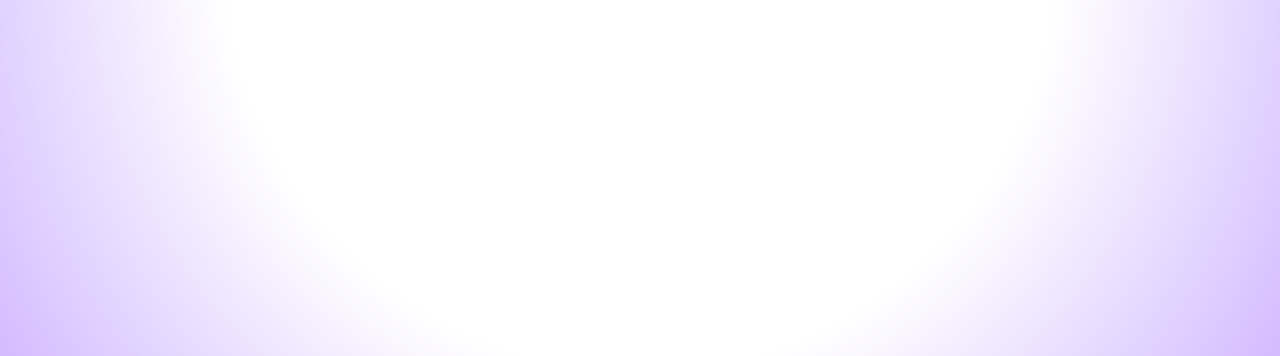
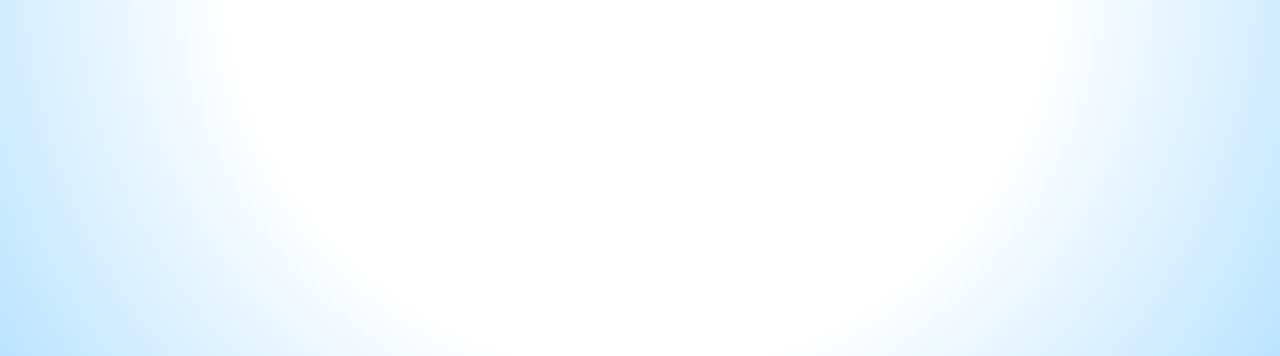
Before and after one commit to AlexTClarke/alextclarke.github.io, a plain HTML site: page index.html in a window 1280 px wide. Shown: the part 444-800 px from the top of the page. Drawn offline with Linux system fonts and the light colour scheme.

Commit message:
Update style.css

```diff
--- a/style.css
+++ b/style.css
@@ -12,7 +12,7 @@ body {
     vertical-align: middle;
     text-align: center;
     font-family: monospace;
-    background: radial-gradient(circle, rgba(255, 255, 255, 1) 55%, rgba(109, 30, 255, 0.3) 100%) fixed;
+    background: radial-gradient(circle, rgba(255, 255, 255, 1) 55%, rgba(30, 165, 255, 0.3) 100%) fixed;
 }
 
 a {
```
